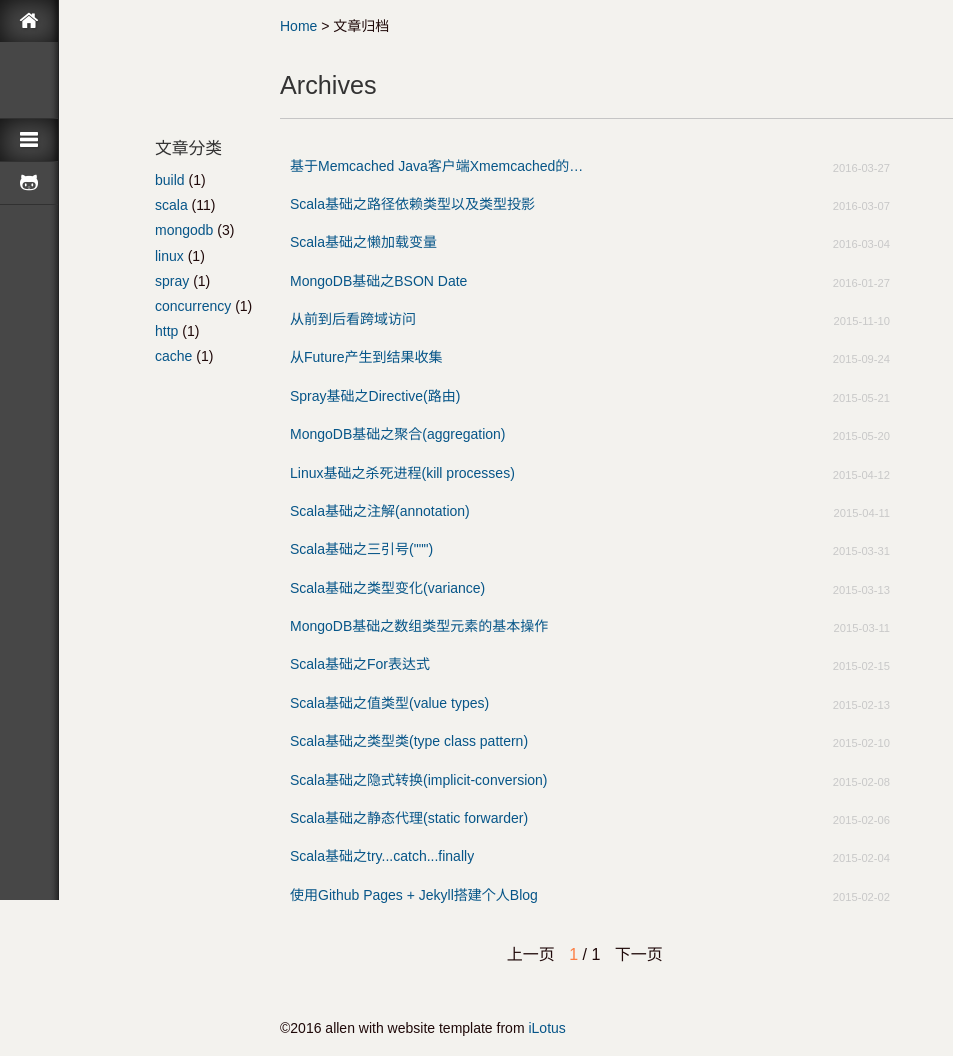
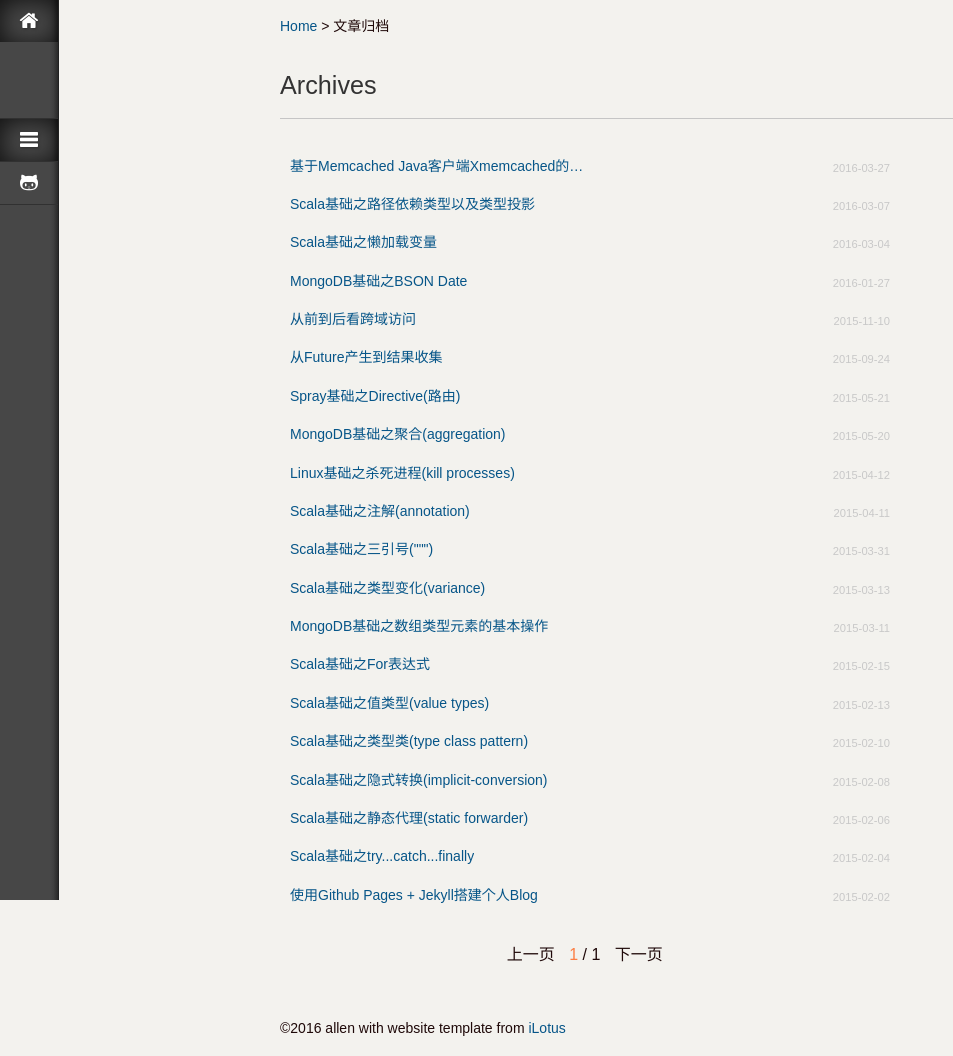
Before and after one commit to jacoffee/jacoffee.github.io, a Jekyll site: the page built from archives/index.html, in a window 1280 px wide. Shown: the whole page, without its empty margins (0-953 px from the left). Built offline with Jekyll 4.4.1, drawn with Linux system fonts in a browser that asks for light colours; Markdown is read by kramdown in place of the engine named in the settings; the list of posts is cut into pages by our own code; comment, search, counter and statistics services are not loaded.

Commit message:
hide category

```diff
--- a/archives/index.html
+++ b/archives/index.html
@@ -13,7 +13,7 @@
 
 <h1 class="lotus-pagetit">Archives</h1>
 
-<div class="cateogry-list left">
+<!-- <div class="cateogry-list left">
   <h4>文章分类</h4>
     <ul>
        {% for category in site.categories %}
@@ -23,7 +23,7 @@
         </li>
         {% endfor %}
     </ul>
-</div>
+</div> -->
 
 <article id="archives">
   <div class="post-list">
```
